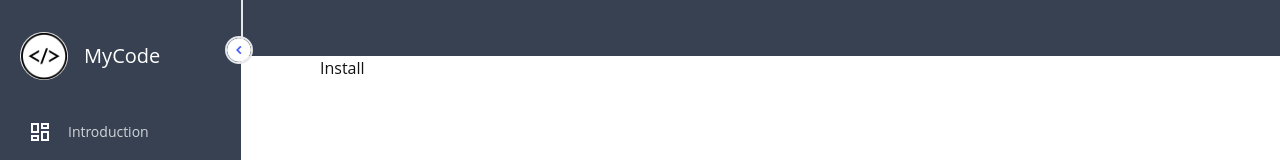
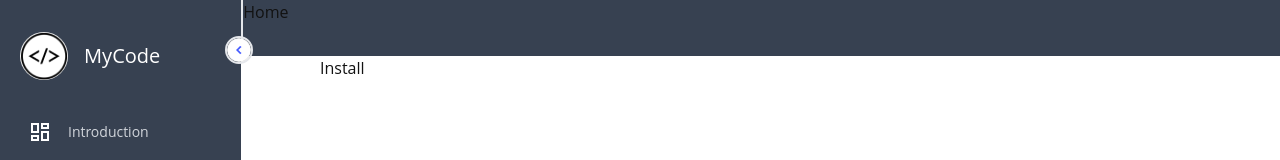
Before and after one commit to akmaljonmuhammadjonov07/UI-Library, a React (Vite) app: page /instalition in a window 1280 px wide. Shown: the top 160 px of the page. Built offline with nearby package versions, Linux system fonts and the light colour scheme.

Commit message:
Dashboard

```diff
--- a/src/components/drawer/sidebar.jsx
+++ b/src/components/drawer/sidebar.jsx
@@ -63,7 +63,7 @@ const Sidebar = () => {
 				</ul>
 			</div>
 			<div className='h-14 w-full bg-gray-700 border-l-2 z-5'>
-				<div className='flex items-center'></div>
+				<div className='flex items-center'>Home</div>
 			</div>
 		</div>
 	);
```
